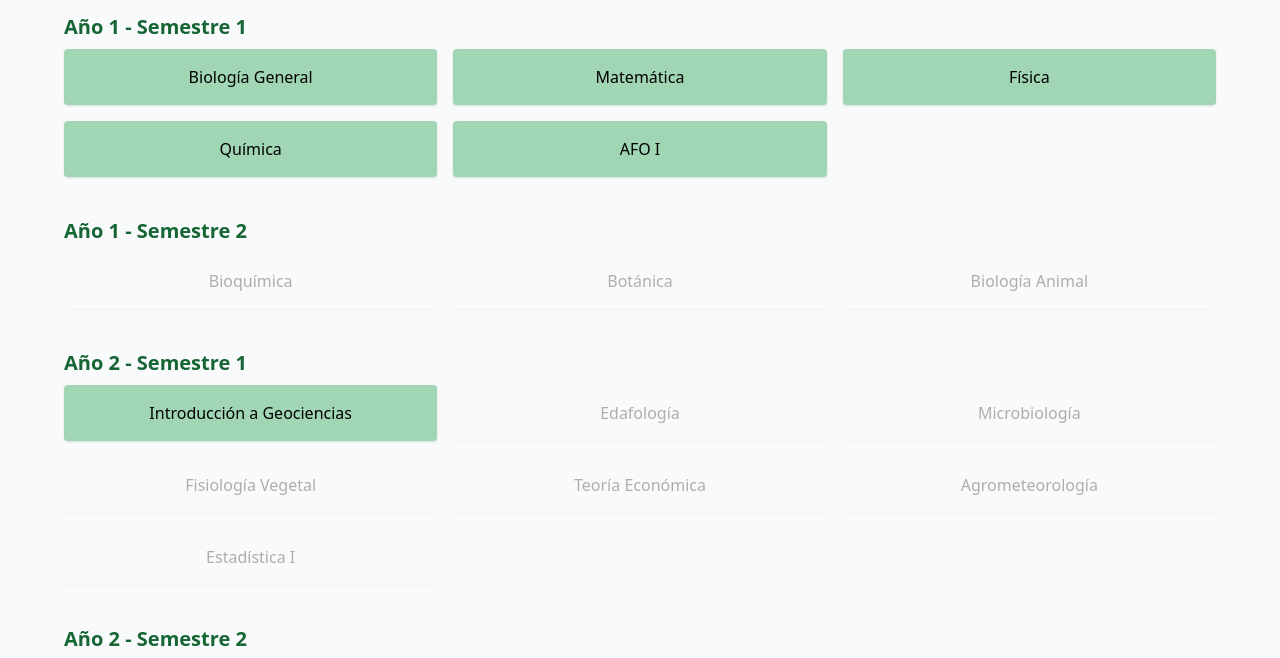
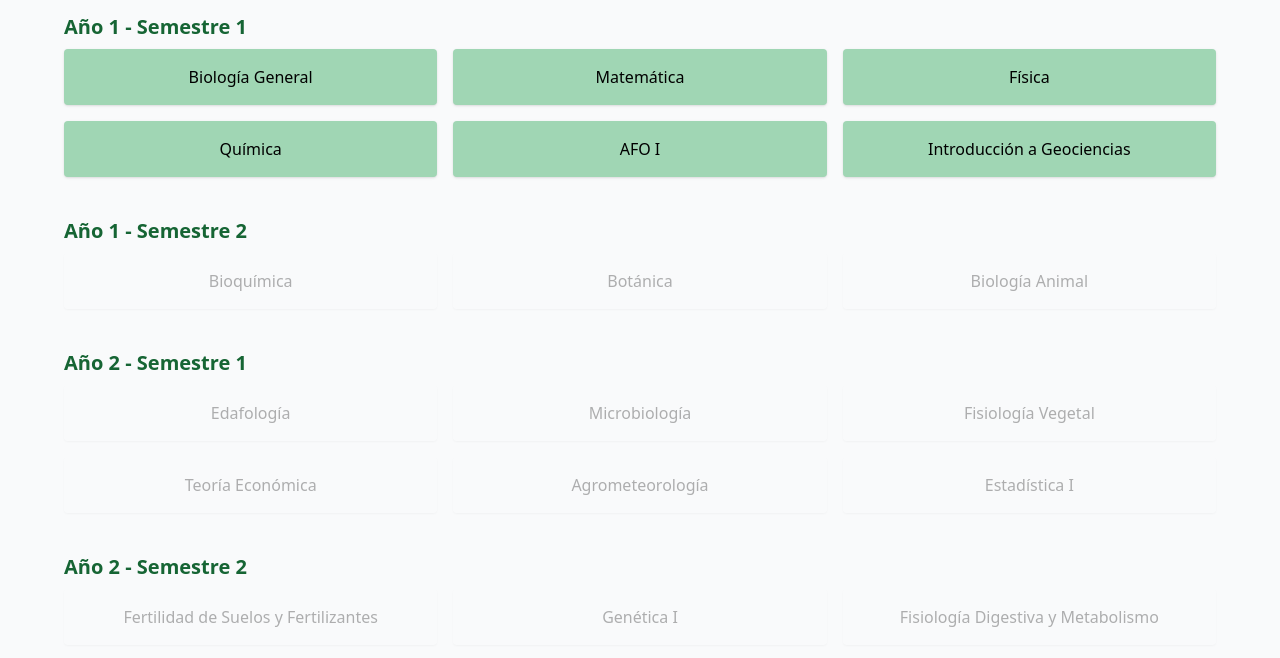
Before and after one commit to VERO-operate/Carrera-Agronomia---plan-2020, a plain HTML site: page index.html in a window 1280 px wide. Shown: the part 119-777 px from the top of the page. Drawn offline with nearby package versions, Linux system fonts and the light colour scheme.

Commit message:
Update index.html

```diff
--- a/index.html
+++ b/index.html
@@ -38,7 +38,7 @@
       { nombre: "Botánica", año: 1, semestre: 2, previas: ["Biología General"] },
       { nombre: "Biología Animal", año: 1, semestre: 2, previas: ["Biología General"] },
 
-      { nombre: "Introducción a Geociencias", año: 2, semestre: 1, previas: [] },
+      { nombre: "Introducción a Geociencias", año: 1, semestre: 1, previas: [] },
       { nombre: "Edafología", año: 2, semestre: 1, previas: ["Introducción a Geociencias"] },
       { nombre: "Microbiología", año: 2, semestre: 1, previas: ["Bioquímica"] },
       { nombre: "Fisiología Vegetal", año: 2, semestre: 1, previas: ["Botánica"] },
```
